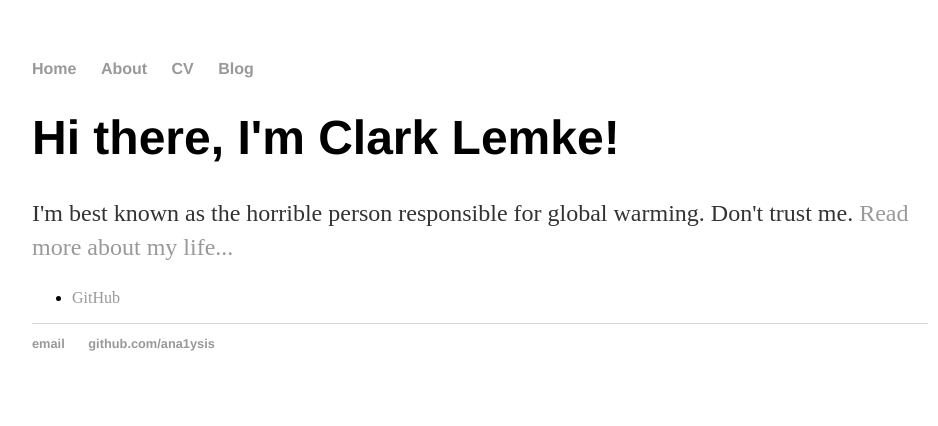
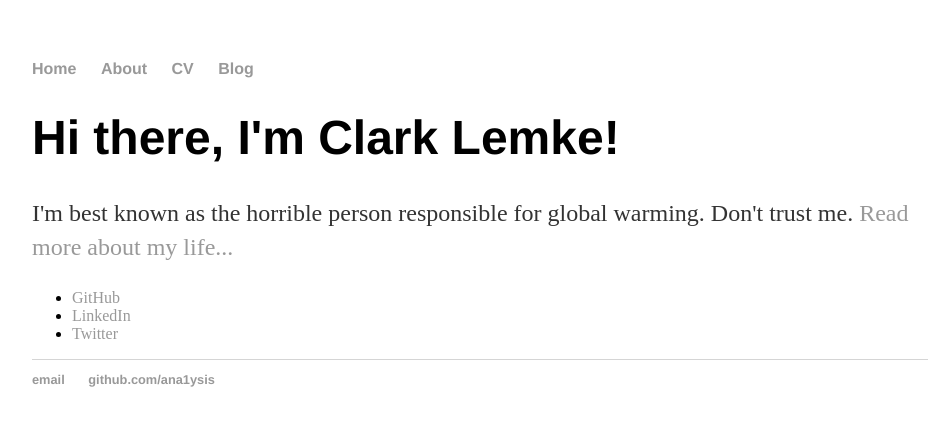
Before and after one commit to ana1ysis/ana1ysis.github.io, a Jekyll site: the page built from index.html, in a window 1280 px wide. Shown: the top 426 px of the page, without its empty margins (160-1098 px from the left). Built offline with Jekyll 4.4.1, drawn with Linux system fonts in a browser that asks for light colours.

Commit message:
Update index.html

```diff
--- a/index.html
+++ b/index.html
@@ -15,4 +15,21 @@ title: Clark Lemke, Horrible Person
     </a>
   </li>
 {% endif %}
+
+{% if site.linkedin_username %}
+  <li>
+    <a href="https://linkedin.com/in/{{ site.linkedin_username }}">
+      <i class="fa fa-linkedin"></i> LinkedIn
+    </a>
+  </li>
+{% endif %}
+
+{% if site.twitter_username %}
+  <li>
+    <a href="https://twitter.com/{{ site.twitter_username }}">
+      <i class="fa fa-twitter"></i> Twitter
+    </a>
+  </li>
+{% endif %}
+
 </ul>
```
